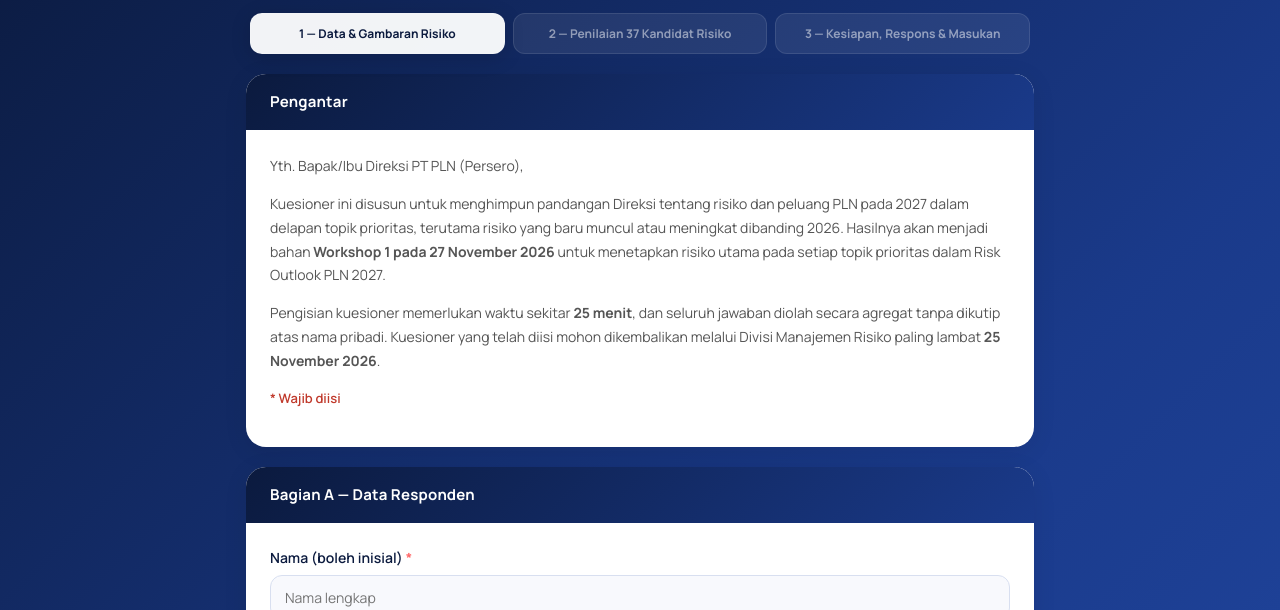
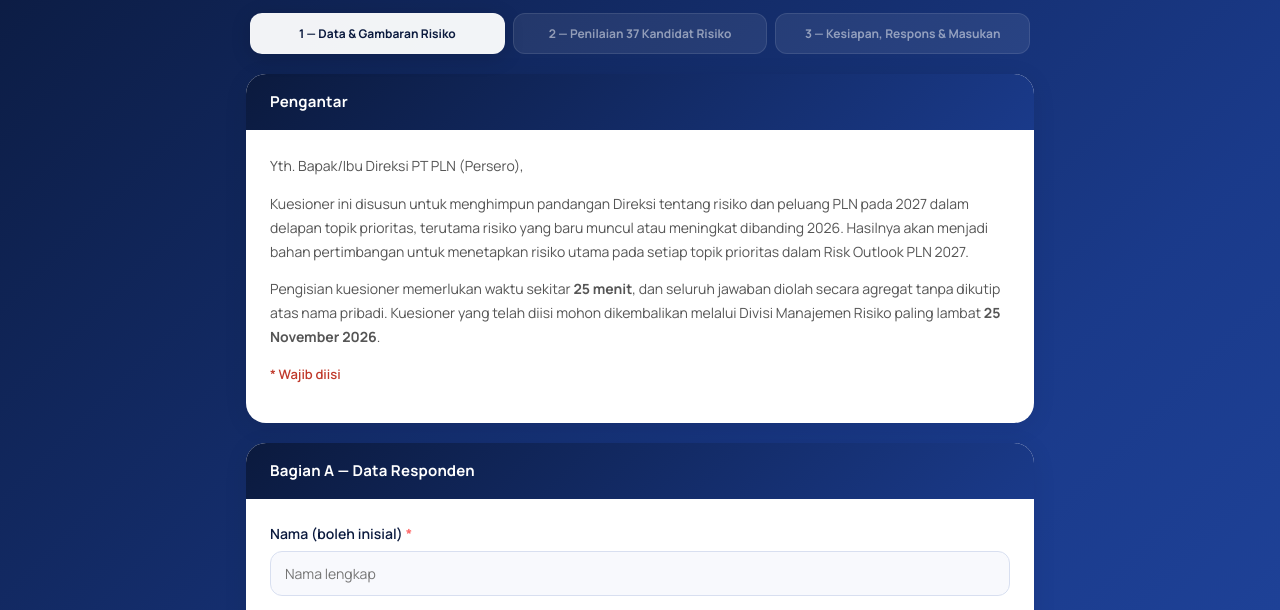
Before and after one commit to cpebr-coder/outlooksurvey, a plain HTML site: page index.html in a window 1280 px wide. Shown: the part 137-747 px from the top of the page. Drawn offline with Linux system fonts and the light colour scheme.

Commit message:
Update index.html

```diff
--- a/index.html
+++ b/index.html
@@ -204,7 +204,7 @@ td input[type="text"]{border:1px solid #d8dff0;padding:6px 8px;font-size:13px;bo
     <div class="section-header">Pengantar</div>
     <div class="section-body">
       <p class="section-intro">Yth. Bapak/Ibu Direksi PT PLN (Persero),</p>
-      <p class="section-intro">Kuesioner ini disusun untuk menghimpun pandangan Direksi tentang risiko dan peluang PLN pada 2027 dalam delapan topik prioritas, terutama risiko yang baru muncul atau meningkat dibanding 2026. Hasilnya akan menjadi bahan <strong>Workshop 1 pada 27 November 2026</strong> untuk menetapkan risiko utama pada setiap topik prioritas dalam Risk Outlook PLN 2027.</p>
+      <p class="section-intro">Kuesioner ini disusun untuk menghimpun pandangan Direksi tentang risiko dan peluang PLN pada 2027 dalam delapan topik prioritas, terutama risiko yang baru muncul atau meningkat dibanding 2026. Hasilnya akan menjadi bahan pertimbangan untuk menetapkan risiko utama pada setiap topik prioritas dalam Risk Outlook PLN 2027.</p>
       <p class="section-intro">Pengisian kuesioner memerlukan waktu sekitar <strong>25 menit</strong>, dan seluruh jawaban diolah secara agregat tanpa dikutip atas nama pribadi. Kuesioner yang telah diisi mohon dikembalikan melalui Divisi Manajemen Risiko paling lambat <strong>25 November 2026</strong>.</p>
       <p class="section-intro" style="color:#c0392b;font-weight:600;font-size:13px">* Wajib diisi</p>
     </div>
```
